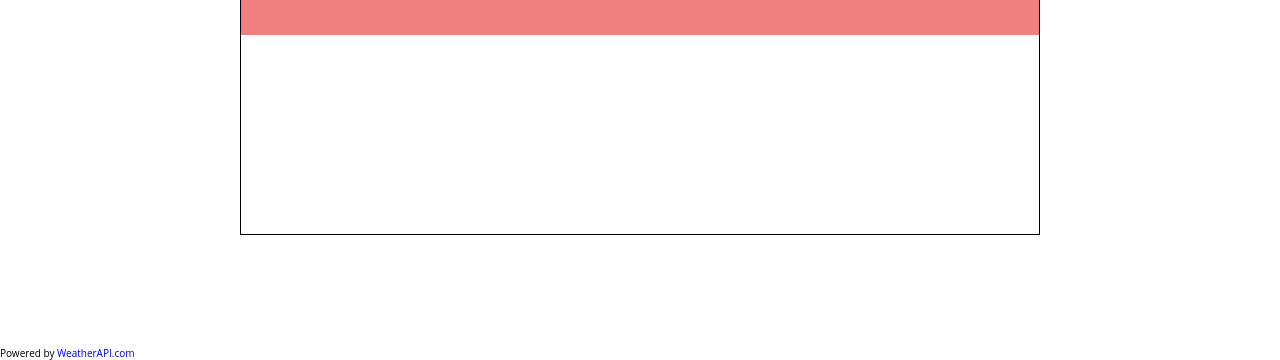
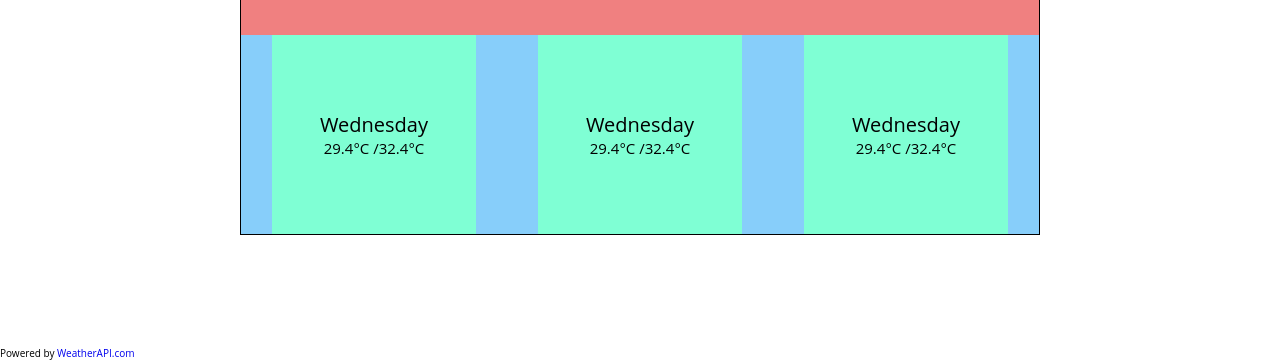
Before and after one commit to ryleedwards/odin-weather-app, a website built with webpack: page src/template.html in a window 1280 px wide. Shown: the part 454-814 px from the top of the page. Built offline with nearby package versions, Linux system fonts and the light colour scheme.

Commit message:
Add forecast elements

```diff
--- a/src/style.css
+++ b/src/style.css
@@ -148,3 +148,35 @@ input#location {
 p.current-temperature {
   font-size: 4rem;
 }
+
+p.city {
+  font-size: 3rem;
+}
+
+.container-forecast {
+  width: 100%;
+  height: 50%;
+  background-color: lightskyblue;
+  display: flex;
+  justify-content: space-around;
+}
+
+.forecast-day {
+  height: 100%;
+  padding: 0 48px;
+  background-color: aquamarine;
+  display: flex;
+  flex-direction: column;
+  align-items: center;
+  justify-content: center;
+}
+
+p.day-name {
+  justify-self: flex-start;
+  font-size: 2rem;
+}
+
+.forecast-temps {
+  display: flex;
+  font-size: 1.5rem;
+}
--- a/src/template.html
+++ b/src/template.html
@@ -22,6 +22,29 @@
           <p class="current-temperature">29.4°C</p>
           <p class="city">Austin</p>
         </div>
+        <div class="container-forecast">
+          <div class="forecast-day">
+            <p class="day-name">Wednesday</p>
+            <div class="forecast-temps">
+              <p class="low-temperature">29.4°C /</p>
+              <p class="high-temperature">32.4°C</p>
+            </div>
+          </div>
+          <div class="forecast-day">
+            <p class="day-name">Wednesday</p>
+            <div class="forecast-temps">
+              <p class="low-temperature">29.4°C /</p>
+              <p class="high-temperature">32.4°C</p>
+            </div>
+          </div>
+          <div class="forecast-day">
+            <p class="day-name">Wednesday</p>
+            <div class="forecast-temps">
+              <p class="low-temperature">29.4°C /</p>
+              <p class="high-temperature">32.4°C</p>
+            </div>
+          </div>
+        </div>
       </div>
     </main>
 
```
